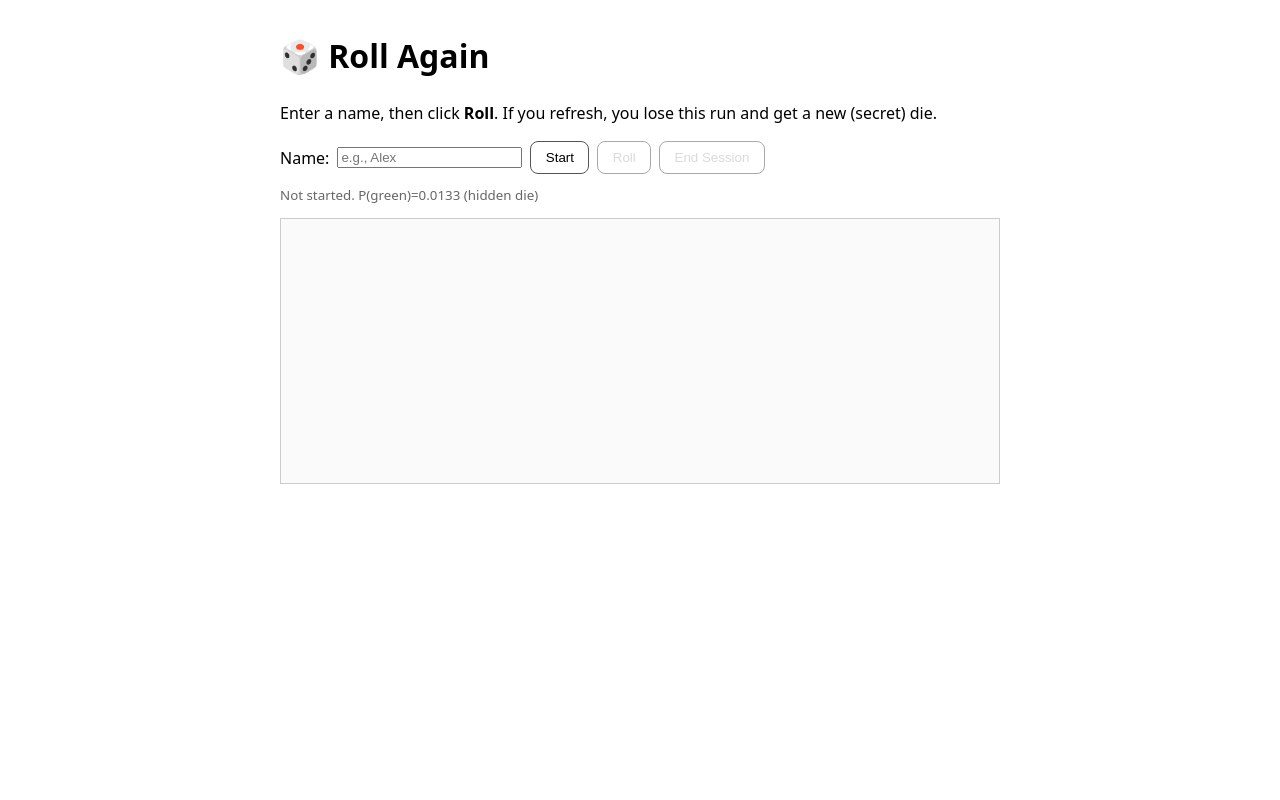
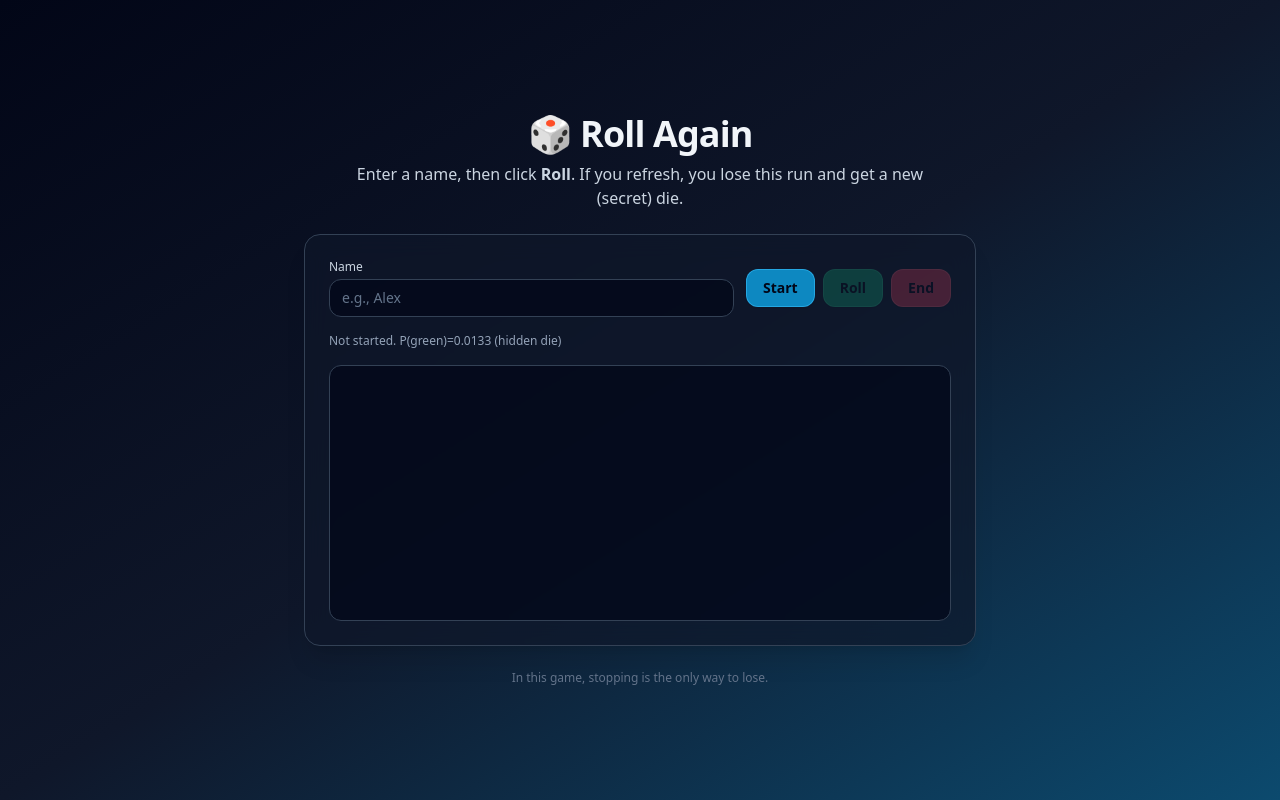
Before and after one commit to Virtuouz/p-dice, an Eleventy site: page src/pages/home.md in a window 1280 px wide. Built offline with nearby package versions, Linux system fonts and the light colour scheme; Eleventy itself is replaced by a stand-in of ours; files that its build step writes are made by us from their sources.

Commit message:
style dashboard

```diff
--- a/src/_includes/layouts/game.html
+++ b/src/_includes/layouts/game.html
@@ -4,59 +4,121 @@
   <meta charset="utf-8" />
   <meta name="viewport" content="width=device-width,initial-scale=1" />
   <title>Roll Again</title>
-<link rel="stylesheet" href="./styles/main.css">
-<style>
-  body { font-family: system-ui, sans-serif; max-width: 720px; margin: 2rem auto; line-height: 1.5; }
-  .row { display: flex; gap: .5rem; align-items: center; margin-bottom: .75rem; }
-  #log { border: 1px solid #ccc; padding: .75rem; height: 240px; overflow: auto; background: #fafafa; }
-  .green { font-weight: 700; }
-  button { padding: .5rem .9rem; border-radius: .5rem; border: 1px solid #555; background: #fff; cursor: pointer;}
-  button:disabled { opacity: .5; cursor: not-allowed; }
-  small { color: #666; }
-</style>
+
+  <!-- Tailwind CDN for demo; swap for your build pipeline if needed -->
+  <script src="https://cdn.tailwindcss.com"></script>
+  <script src="https://unpkg.com/hyperscript.org@0.9.14"></script>
 </head>
-<body>
-  <h1>🎲 Roll Again</h1>
-  <p>Enter a name, then click <b>Roll</b>. If you refresh, you lose this run and get a new (secret) die.</p>
+<body class="min-h-screen bg-gradient-to-br from-slate-950 via-slate-900 to-sky-900 text-slate-100 flex items-center justify-center px-4 py-8">
+  <main class="w-full max-w-2xl space-y-6">
+    <header class="space-y-2 text-center">
+      <h1 class="text-3xl md:text-4xl font-semibold tracking-tight">
+        🎲 Roll Again
+      </h1>
+      <p class="text-sm md:text-base text-slate-300 max-w-xl mx-auto">
+        Enter a name, then click <span class="font-semibold">Roll</span>.
+        If you refresh, you lose this run and get a new (secret) die.
+      </p>
+    </header>
 
-  <div class="row">
-    <label for="user">Name:</label>
-    <input id="user" placeholder="e.g., Alex" />
-    <button id="start">Start</button>
-    <button id="roll" disabled>Roll</button>
-    <button id="end" disabled>End Session</button>
+    <section
+      class="bg-slate-900/70 border border-slate-700 rounded-2xl p-5 md:p-6 shadow-xl backdrop-blur-md space-y-4"
+    >
+      <!-- Controls -->
+      <div class="flex flex-col md:flex-row md:items-center gap-3">
+        <div class="flex-1">
+          <label for="user" class="block text-xs font-medium text-slate-300 mb-1">
+            Name
+          </label>
+          <input
+            id="user"
+            class="w-full rounded-xl border border-slate-700 bg-slate-950/70 px-3 py-2 text-sm text-slate-100 placeholder:text-slate-500 focus:outline-none focus:ring-2 focus:ring-sky-500 focus:border-transparent"
+            placeholder="e.g., Alex"
+          />
         </div>
 
-  <div class="row"><small id="status">Not started.</small></div>
-  <div id="log"></div>
+        <div class="flex gap-2 justify-end md:justify-start">
+          <button
+            id="start"
+            class="px-4 py-2 rounded-xl border border-sky-400/60 bg-sky-500/80 text-slate-950 text-sm font-semibold shadow-sm hover:bg-sky-400 transition disabled:opacity-40 disabled:cursor-not-allowed"
+          >
+            Start
+          </button>
+          <button
+            id="roll"
+            disabled
+            class="px-4 py-2 rounded-xl border border-emerald-400/50 bg-emerald-500/80 text-slate-950 text-sm font-semibold shadow-sm hover:bg-emerald-400 transition disabled:opacity-30 disabled:cursor-not-allowed"
+            _='
+            on click add @disabled to me
+            then wait 250ms
+            then remove @disabled from me
+            '
+          >
+            Roll
+          </button>
+          <button
+            id="end"
+            disabled
+            class="px-4 py-2 rounded-xl border border-rose-400/50 bg-rose-500/80 text-slate-950 text-sm font-semibold shadow-sm hover:bg-rose-400 transition disabled:opacity-30 disabled:cursor-not-allowed"
+          >
+            End
+          </button>
+        </div>
+      </div>
+
+      <!-- Status -->
+      <div class="text-xs text-slate-400">
+        <span id="status">Not started.</span>
+      </div>
+
+      <!-- Log -->
+      <div
+        id="log"
+        class="h-64 overflow-y-auto rounded-xl border border-slate-700 bg-slate-950/70 px-3 py-2 text-xs md:text-sm space-y-1 font-mono"
+      ></div>
+    </section>
+
+    <footer class="text-xs text-slate-500 text-center">
+      In this game, stopping is the only way to lose.
+    </footer>
+  </main>
 
   <script>
     (() => {
-    // Hidden die assignment per page load
-    const dieSides = (Math.random() * (200 - 20 +1) + 20) ;
+      // Hidden die assignment per page load (either 20 or 200 sides)
+      const minSides = 20;
+      const maxSides = 200;
+      const dieSides = Math.floor(Math.random() * (maxSides - minSides + 1)) + minSides;
       let green = 1, red = dieSides - 1;
       let greens = 0, reds = 0;
       let started = false;
       let sessionId = crypto.randomUUID();
 
-    const $ = sel => document.querySelector(sel);
-    const log = (msg, cls="") => {
+      const $ = (sel) => document.querySelector(sel);
+
+      const log = (msg, cls = "") => {
         const p = document.createElement("div");
         p.textContent = msg;
-      if (cls) p.className = cls;
+        // base log text style
+        p.className = "text-slate-200";
+        if (cls === "green") {
+          p.classList.add("text-emerald-300", "font-semibold");
+        } else if (cls) {
+          p.classList.add(cls);
+        }
         $("#log").appendChild(p);
         $("#log").scrollTop = $("#log").scrollHeight;
       };
 
       const updateStatus = () => {
-      const p = (green/(green+red)).toFixed(4);
+        const p = (green / (green + red)).toFixed(4);
         $("#status").textContent = started
-        ? `Session: ${sessionId.slice(0,8)} • Greens: ${greens} • Reds: ${reds} • P(green)=${p}`
-        : `Not started. P(green)=${(green/(green+red)).toFixed(4)} (hidden die)`;
+          ? `Session: ${sessionId.slice(0, 8)} • Greens: ${greens} • Reds: ${reds} • P(green)=${p}`
+          : `Not started. P(green)=${p} (hidden die)`;
       };
 
       const postToLeaderboard = async (payload) => {
-      // Optional: forward to your Netlify function (see Part C)
+        // Optional: forward to your Netlify function
         // await fetch('/.netlify/functions/grist-proxy', {
         //   method: 'POST',
         //   headers: { 'Content-Type': 'application/json' },
@@ -67,27 +129,36 @@
       $("#start").addEventListener("click", async () => {
         const user = $("#user").value.trim();
         if (!user) return alert("Enter a name first.");
+
         started = true;
         $("#roll").disabled = false;
         $("#end").disabled = false;
         $("#start").disabled = true;
+
         log(`Welcome, ${user}. Keep rolling. Stopping is losing. 🫡`);
         updateStatus();
+
         await postToLeaderboard({ action: "start", sessionId, user, dieSides });
       });
 
       $("#roll").addEventListener("click", async () => {
         if (!started) return;
+
         const pGreen = green / (green + red);
         const isGreen = Math.random() < pGreen;
+
         if (isGreen) {
           greens++;
-        if (red > 0) { red -= 1; green += 1; }
+          if (red > 0) {
+            red -= 1;
+            green += 1;
+          }
           log("GREEN! You made your world more likely. ✨", "green");
         } else {
           reds++;
           log("red. Roll again.");
         }
+
         updateStatus();
         await postToLeaderboard({ action: "roll", sessionId, greens, reds });
       });
```
Lines whose indentation alone changed are shown as unchanged.
